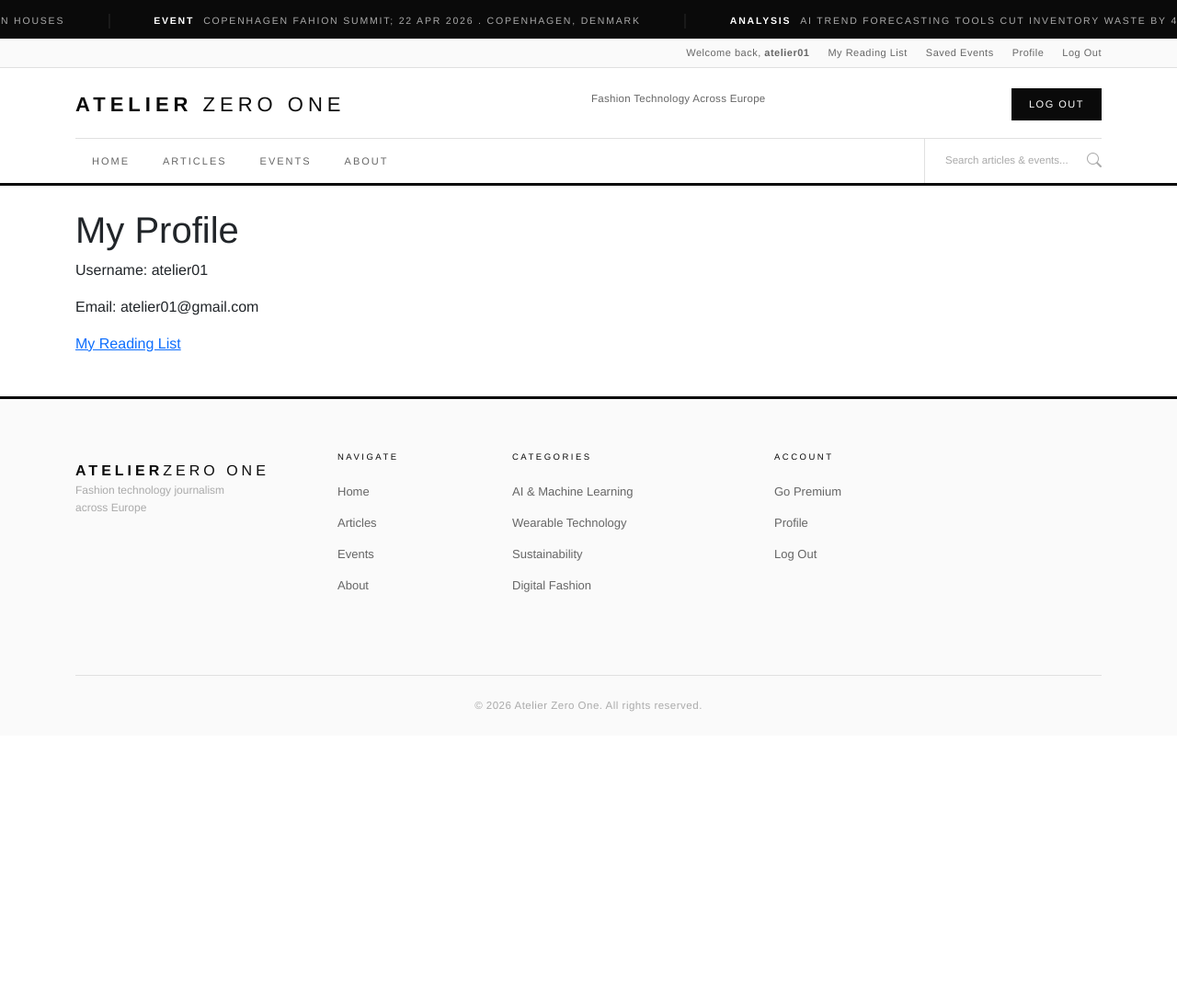
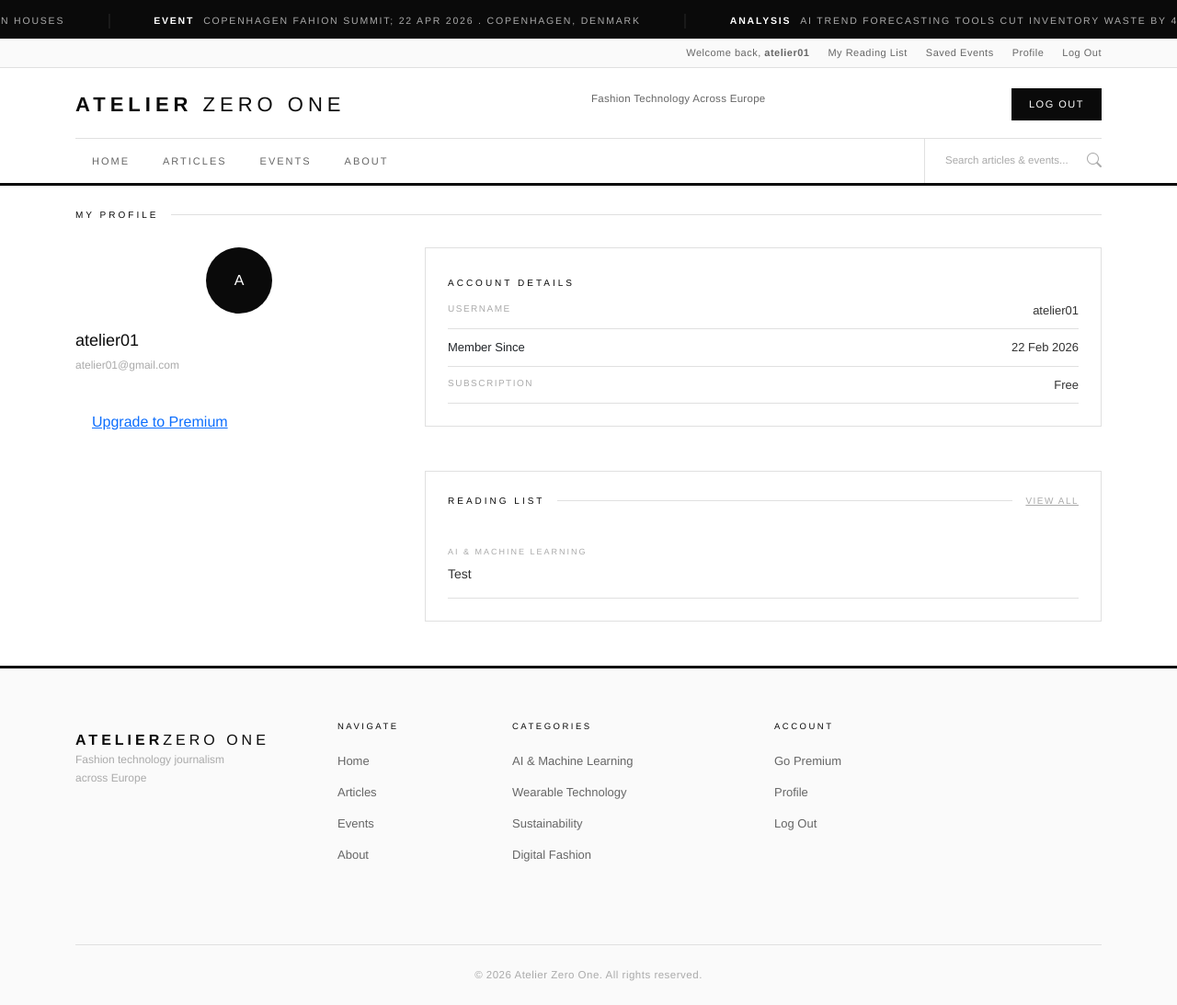
Before and after one commit to sineadezita/milestone-project-4, a Django app: page /user/ in a window 1280 px wide. Shown: the whole page at 92% size. Before the commit the page ends 774 px from the top, so only its background shows below. Run offline with Django 5.2, Linux system fonts and the light colour scheme; a user stored in the database is signed in; data comes from the database, SQL or seed files in the repository; both versions use the stored data as it was after the commit; tables that the repository leaves empty hold one stand-in row (values such as "Sample post").

Commit message:
Added profile page and styling to accounts.css

```diff
--- a/accounts/templates/accounts/profile.html
+++ b/accounts/templates/accounts/profile.html
@@ -1,15 +1,81 @@
 {% extends "base.html" %}
 {% load static %}
+
+{% block extra_css %}
+<link rel="stylesheet" href="{% static 'css/accounts.css' %}">
+{% endblock %}
 
 {% block title %}My Profile | Atelier Zero One{% endblock %}
 
 {% block content %}
 <div class="container mt-4">
-    <h1>My Profile</h1>
-    <p>Username: {{ profile.user.username }}</p>
-    <p>Email: {{ profile.user.email }}</p>
-    <a href="{% url 'accounts:reading_list' %}" class="btn-dark-custome">
-        My Reading List
-    </a>
+
+    <div class="section-label-row">
+        <span class="section-label">My Profile</span>
+        <span class="section-rule"></span>
+    </div>
+
+    <div class="row">
+        <div class="col-lg-4">
+            <div class="profile-card">
+                <div class="profile-avatar">
+                    {{ profile.user.username|first|upper }}
+                </div>
+                <div class="profile-username">{{ profile.user.username }}</div>
+                <div class="profile-email">{{ profile.user.email }}</div>
+                {% if profile.user.subscriptions.status == 'active' %}
+                <div class="profile-badge">Premium Member</div>
+                {% else %}
+                <a href="{% url 'subscriptions:subscription_page' %}" class="btn-gold mt-3" style="display:inline-block; padding: 9px 18px">Upgrade to Premium</a>
+                {% endif %}
+            </div>
+        </div>
+
+        <div class="col-lg-8">
+            <div class="profile-section">
+                <div c;ass="section-label-row">
+                    <span class="section-label">Account Details</span>
+                    <span class="section-rule"></span>
+                </div>
+                <div class="profile-meta-item">
+                    <span class="profile-meta-label">Username</span>
+                    <span class="profile-meta-value">{{ profile.user.username }}</span>
+                </div>
+                <div class="profile-meta-item">
+                    <span class="profile-mata-label">Member Since</span>
+                    <span class="profile-meta-value">{{ profile.user.date_joined|date:"d M Y" }}</span>
+                </div>
+                <div class="profile-meta-item">
+                    <soan class="profile-meta-label">Subscription</soan>
+                    <span class="profile-meta-value">
+                        {% if profile.user.subscription == 'active' %}
+                        <span style="color: var(--gold)">Premium</span>
+                        {% else %}
+                        Free
+                        {% endif %}
+                    </span>
+                </div>
+            </div>
+            <div class="profile-section mt-4">
+                <div class="section-label-row">
+                    <soan class="section-label">Reading List</soan>
+                    <span class="section-rule"></span>
+                    <a href="{% url 'accounts:reading_list' %}" class="section-more">View All</a>
+                </div>
+                {% if profile.saved_articles.all %}
+                {% for article in profile.saved_articles.all|slice:":3" %}
+                <div class="profile-saved-item">
+                    <div class="profile-saved-cat">{{ article.category }}</div>
+                    <div class="profile-saved-title">
+                        <a href="{% url 'articles:article_detail' article.slug %}">{{ article.title }}</a>
+                    </div>
+                </div>
+                {% endfor %}
+                {% else %}
+                <p class="no-content">No saved articles yet.</p>
+                {% endif %}
+            </div>
+        </div>
+    </div>
 </div>
 {% endblock %}
--- /dev/null
+++ b/static/css/accounts.css
@@ -0,0 +1,94 @@
+/* Profile Card */
+profile-card {
+    border: 1px solid var(--border);
+    padding: 32px 24px;
+    text-align: center;
+    position: sticky;
+    top: 20px;
+}
+
+.profile-avatar {
+    width: 72px;
+    height: 72px;
+    background: var(--black);
+    color: var(--white);
+    border-radius: 50%;
+    display: flex;
+    align-items: center;
+    justify-content: center;
+    font-size: 300;
+    margin: 0 auto 16px;
+}
+
+.profile-username {
+    font-size: 18px;
+    font-weight: 400;
+    color: var(--black);
+    margin-bottom: 4px;
+}
+
+.profile-email {
+    font-size: 12px;
+    color: var(--grey-400);
+    margin-bottom: 16px;
+}
+
+.profile-badge {
+    font-size: 10px;
+    letter-spacing: 2px;
+    text-transform: uppercase;
+    color: var(--gold);
+    border: 1px solid var(--gold);
+    padding: 5px 12px;
+    display: inline-block;
+    margin-top: 8px;
+}
+
+/* Profile Sections */
+.profile-section {
+    border: 1px solid var(--border);
+    padding: 24px;
+    margin-bottom: 48px;
+}
+
+.profile-meta-item {
+    display: flex;
+    justify-content: space-between;
+    padding: 10px 0;
+    border-bottom: 1px solid var(--border);
+    font-size: 13px;
+}
+
+.profile-meta-label {
+    font-size: 10px;
+    letter-spacing: 1.5px;
+    text-transform: uppercase;
+    color: var(--grey-400);
+}
+
+.profile-meta-value {
+    color: var(--grey-800);
+}
+
+/* Saved Articles */
+.profile-saved-item {
+    padding: 14px 0;
+    border-bottom: 1px solid var(--border);
+}
+
+.profile-saved-cat {
+    font-size: 9px;
+    letter-spacing: 2px;
+    text-transform: uppercase;
+    color: var(--grey-400);
+    margin-bottom: 4px;
+}
+
+.profile-saved-title a {
+    font-size: 14px;
+    color: var(--grey-800);
+    text-decoration: none;
+    transition: color 0.2s;
+}
+
+.profile-saved-title a:hover { color: var(--black); }
```
Also changed, not shown: TESTING.md (+1 -1 lines), db.sqlite3.
